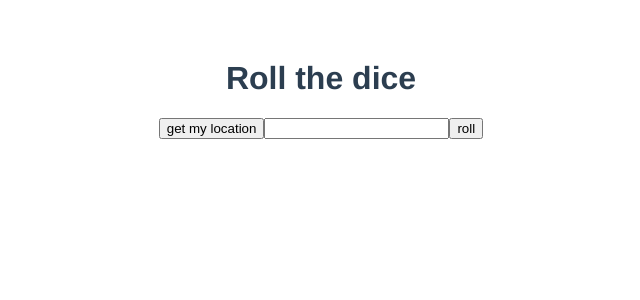
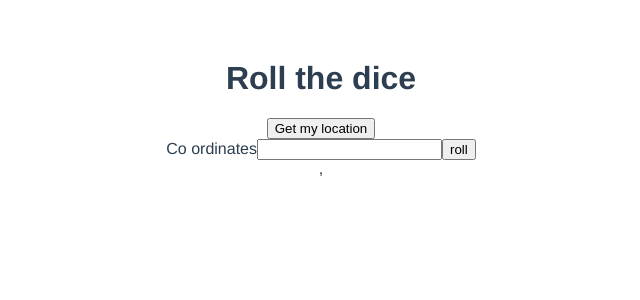
Before and after one commit to apolishch/diceman, a Vue app in the folder dice-man-FE/: page / in a window 1280 px wide. Shown: the top 300 px of the page, without its empty margins (319-959 px from the left). Built offline with nearby package versions, Linux system fonts and the light colour scheme; no server answers.

Commit message:
added roll dice service

```diff
--- a/dice-man-FE/package.json
+++ b/dice-man-FE/package.json
@@ -8,6 +8,7 @@
     "lint": "vue-cli-service lint"
   },
   "dependencies": {
+    "axios": "^0.18.0",
     "sass-loader": "^7.1.0",
     "vue": "^2.5.17"
   },
--- a/dice-man-FE/src/components/RollDice.vue
+++ b/dice-man-FE/src/components/RollDice.vue
@@ -1,51 +1,60 @@
 <template>
   <div>
     <h1>Roll the dice</h1>
-    <button @click="getCurrentLocation">get my location</button>
-    <input type="text" v-model="location"/>
-    <button @click="rollDice($event)">roll</button>
     <div>
-      <span>{{ long }}</span>
-      <span>{{ lat }}</span>
+      <button @click="getCurrentLocation">Get my location</button>
+    </div>
+    <div>
+      <label for="location">Co ordinates</label>
+    <input name="location" type="text" v-model="location"/>
+    <button @click="rollDice">roll</button>
+    </div>
+    <div>
+      <span>{{ long }}</span>,<span>{{ lat }}</span>
     </div>
   </div>
 </template>
 
 <script>
+import RollDice from '@/services/RollDice'
+
   export default {
     data () {
       return {
         location: null,
         long: null,
         lat: null,
+        accuracy: null
       }
     },
+    created () {
+      this.getCurrentLocation()
+    },
     methods: {
-      rollDice (location) {
-        console.log(location)
+      async rollDice () {
+        const coords = {
+          lat: this.lat,
+          long: this.long
+        }
+        const result = await RollDice.getEvent(coords)
+        console.log(result)
       },
       getCurrentLocation () {
-        var options = {
+        const options = {
           enableHighAccuracy: true,
           timeout: 5000,
           maximumAge: 0
-        };
-
-        function success(pos) {
-          const crd = pos.coords
-          console.log('success')
-          console.log(crd.latitude)
-          console.log(crd.longitude)
-          this.lat = crd.latitude
-          this.long = crd.longitude
-          this.accuracy = crd.accuracy
         }
-
-        function error(err) {
-          console.error(`ERROR(${err.code}): ${err.message}`)
-        }
-
-        navigator.geolocation.getCurrentPosition(success, error, options)
+        navigator.geolocation.getCurrentPosition(this.success, this.error, options)
+      },
+      error(error) {
+        console.error(`ERROR(${error.code}): ${error.message}`)
+      },
+      success (pos) {
+        const crd = pos.coords
+        this.lat = crd.latitude
+        this.long = crd.longitude
+        this.accuracy = crd.accuracy
       }
     }
   }
--- /dev/null
+++ b/dice-man-FE/src/services/Api.js
@@ -0,0 +1,7 @@
+import axios from 'axios'
+
+export default () => {
+  return axios.create({
+    baseURL: `http://localhost:3000/`
+  })
+}
--- /dev/null
+++ b/dice-man-FE/src/services/RollDice.js
@@ -0,0 +1,7 @@
+import Api from '@/services/Api'
+
+export default {
+  getEvent (coords) {
+    return Api().get('/roll', coords)
+  }
+}
```
Also changed, not shown: 1 other file (tests, documents, lock files or other folders).
